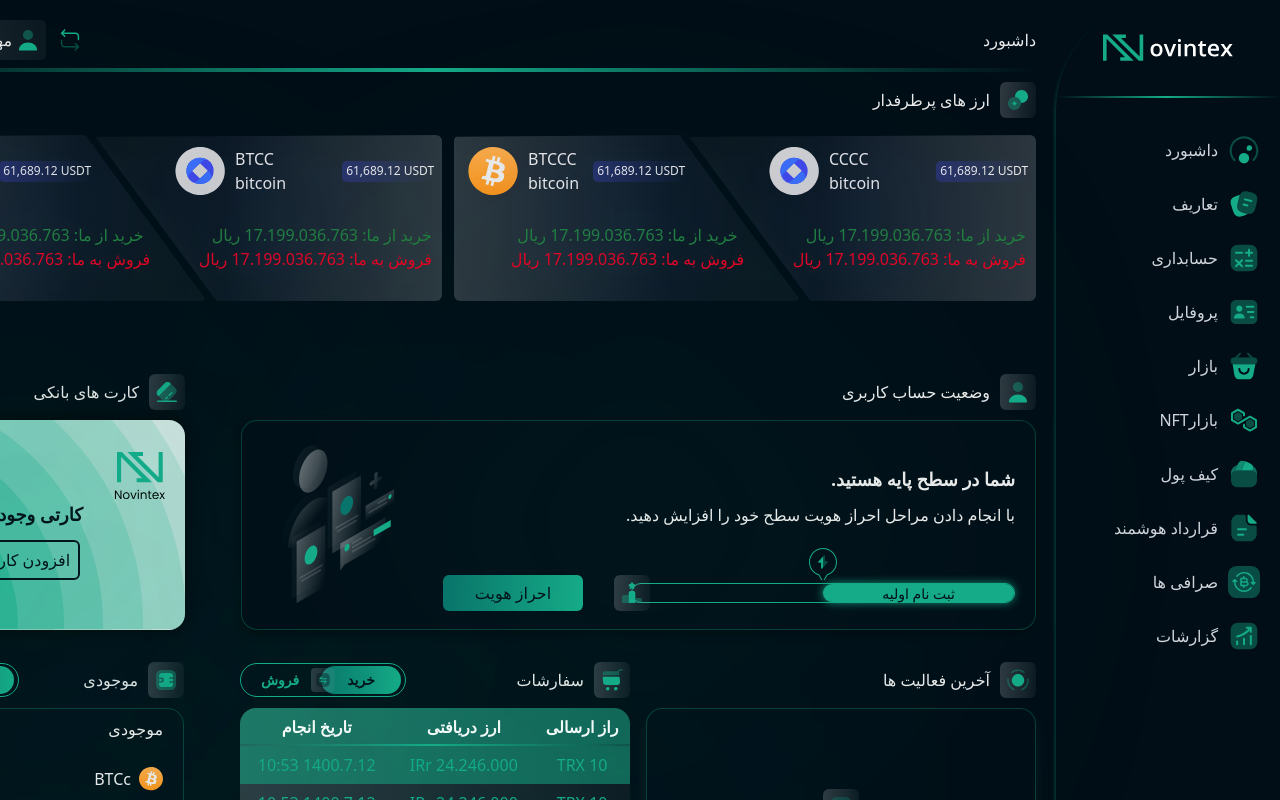
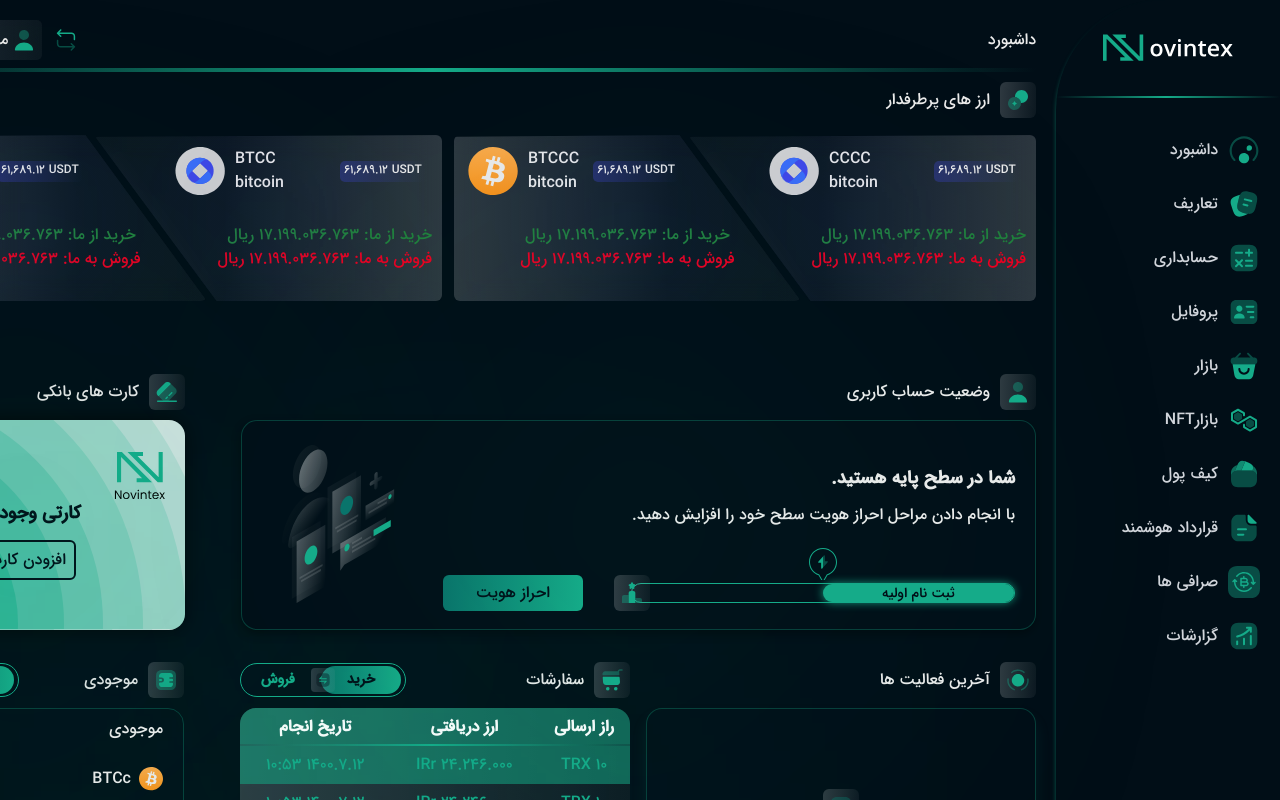
Before and after one commit to danyalbani240/dashboard, a Nuxt app: page / in a window 1280 px wide. Shown: the top 800 px of the page. Built offline with nearby package versions, Linux system fonts and the light colour scheme.

Commit message:
fonts added

```diff
--- a/assets/style/style.css
+++ b/assets/style/style.css
@@ -1,3 +1,13 @@
+@font-face {
+  font-family: "IranSans";
+  src: local("IranSans"),
+    url(~assets/fonts/IRANsansmedium.ttf) format("truetype");
+}
+
+html,body {
+  font-family: "IranSans" !important;
+}
+
 .head-button {
   background-image: linear-gradient(
     91.44deg,
```
Also changed, not shown: assets/fonts/IRANsanslight.ttf (added), assets/fonts/IRANsansmedium.ttf (added).
